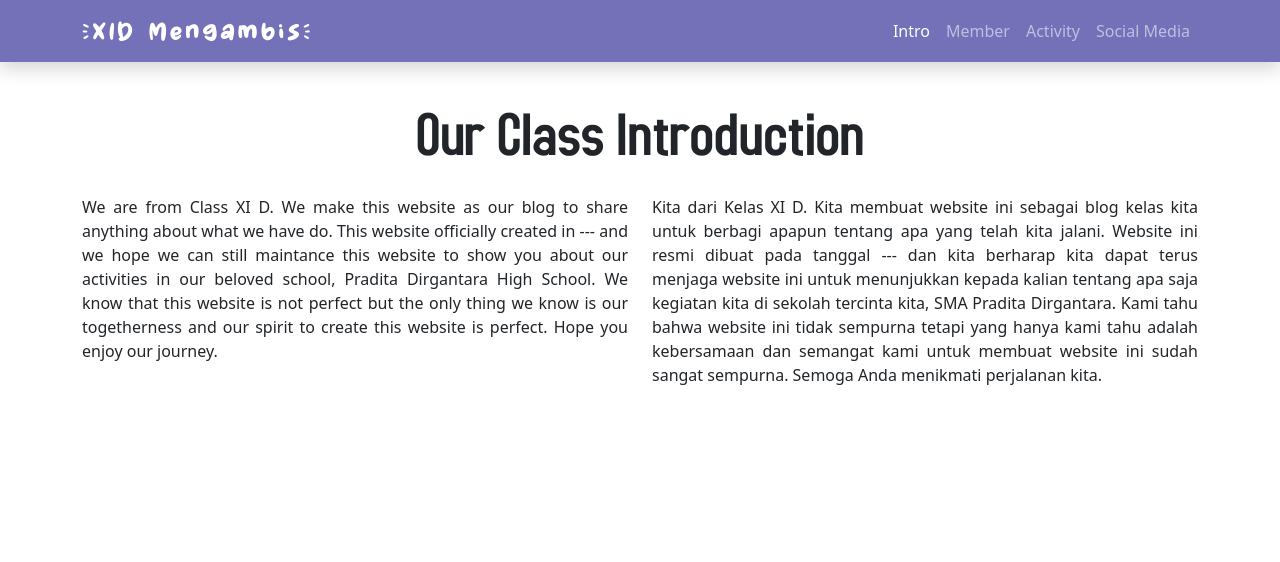
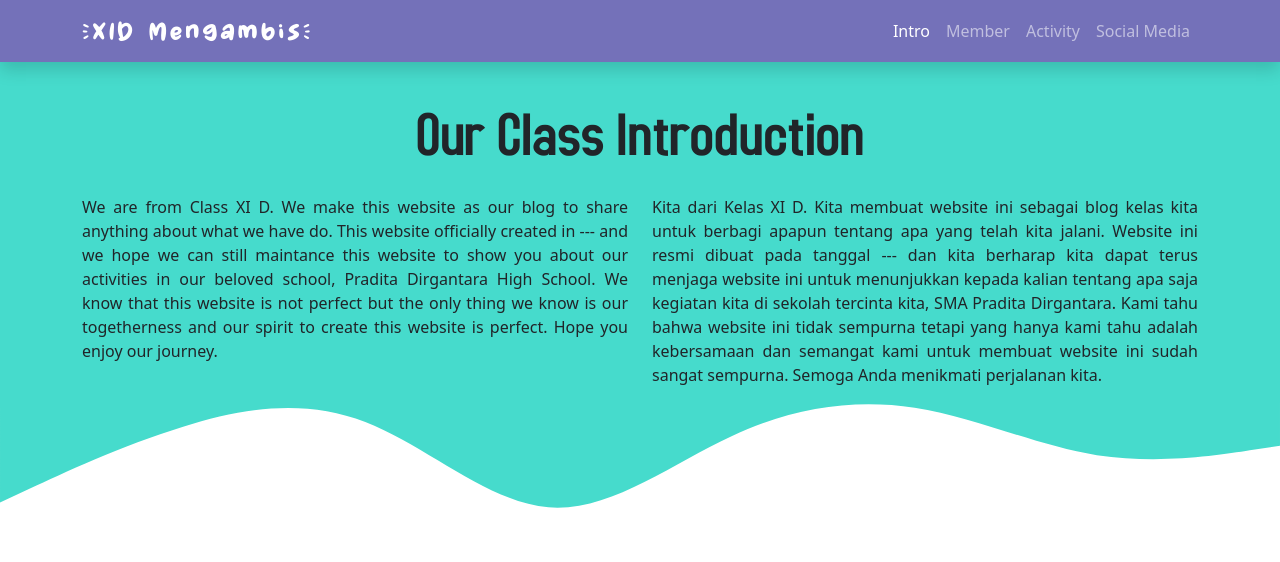
Before and after one commit to Ceelice/sumcampweb, a plain HTML site: page index.html in a window 1280 px wide. Drawn offline with nearby package versions, Linux system fonts and the light colour scheme.

Commit message:
Update 2

```diff
--- a/index.html
+++ b/index.html
@@ -37,7 +37,7 @@
 
 		<!-- Class Introduction -->
 		<section id="Intro">
-			<div class="container">
+			<section class="container">
 				<div class="row">
 					<h2 class="text-center clsint">Our Class Introduction</h2>
 			</div>
@@ -47,10 +47,12 @@
 				</div>
 					<div class="col">
 					<p class="text-justify">Kita dari Kelas XI D. Kita membuat website ini sebagai blog kelas kita untuk berbagi apapun tentang apa yang telah kita jalani. Website ini resmi dibuat pada tanggal --- dan kita berharap kita dapat terus menjaga website ini untuk menunjukkan kepada kalian tentang apa saja kegiatan kita di sekolah tercinta kita, SMA Pradita Dirgantara. Kami tahu bahwa website ini tidak sempurna tetapi yang hanya kami tahu adalah kebersamaan dan semangat kami untuk membuat website ini sudah sangat sempurna. Semoga Anda menikmati perjalanan kita.</p>
-
 				</div>
 			</div>
 		</section>
+	</section>
+	<svg xmlns="http://www.w3.org/2000/svg" viewBox="0 0 1440 320"><path fill="#46dbcc" fill-opacity="1" d="M0,256L34.3,240C68.6,224,137,192,206,170.7C274.3,149,343,139,411,165.3C480,192,549,256,617,261.3C685.7,267,754,213,823,181.3C891.4,149,960,139,1029,149.3C1097.1,160,1166,192,1234,202.7C1302.9,213,1371,203,1406,197.3L1440,192L1440,0L1405.7,0C1371.4,0,1303,0,1234,0C1165.7,0,1097,0,1029,0C960,0,891,0,823,0C754.3,0,686,0,617,0C548.6,0,480,0,411,0C342.9,0,274,0,206,0C137.1,0,69,0,34,0L0,0Z"></path>
+	</svg>
 		<!-- End Intro -->
 
 		<script src="https://cdn.jsdelivr.net/npm/bootstrap@5.2.0-beta1/dist/js/bootstrap.bundle.min.js" integrity="sha384-pprn3073KE6tl6bjs2QrFaJGz5/SUsLqktiwsUTF55Jfv3qYSDhgCecCxMW52nD2" crossorigin="anonymous"></script>
--- a/style.css
+++ b/style.css
@@ -1,17 +1,34 @@
 @font-face{
-    font-family: "Accid";
-    src: url("accid.ttf");
+    font-family: "accidpre";
+    src: url("Accid.ttf");
 }
 
 @font-face {
     font-family: Bluebery ;
     src: url("Bluebery.ttf");
 }
+svg{
+    margin-top: -8rem;
+    position: relative;
+    z-index: 1;
+}
+
+.navbar{
+    position: relative;
+    z-index: 3;
+}
+
 #Intro{
     padding-top: 2rem;
+    background-color: #46dbcc;
+    position: relative;
+    z-index: 2;
 }
 .text-justify{
     text-align:justify;
+}
+.wapes{
+    padding-top: -500p;
 }
 .navbar-brand{
     font-family: Bluebery;
@@ -22,5 +39,5 @@
 }
 .clsint{
     font-size: 4rem;
-    font-family: Accid;
+    font-family: accidpre;
 }
```
